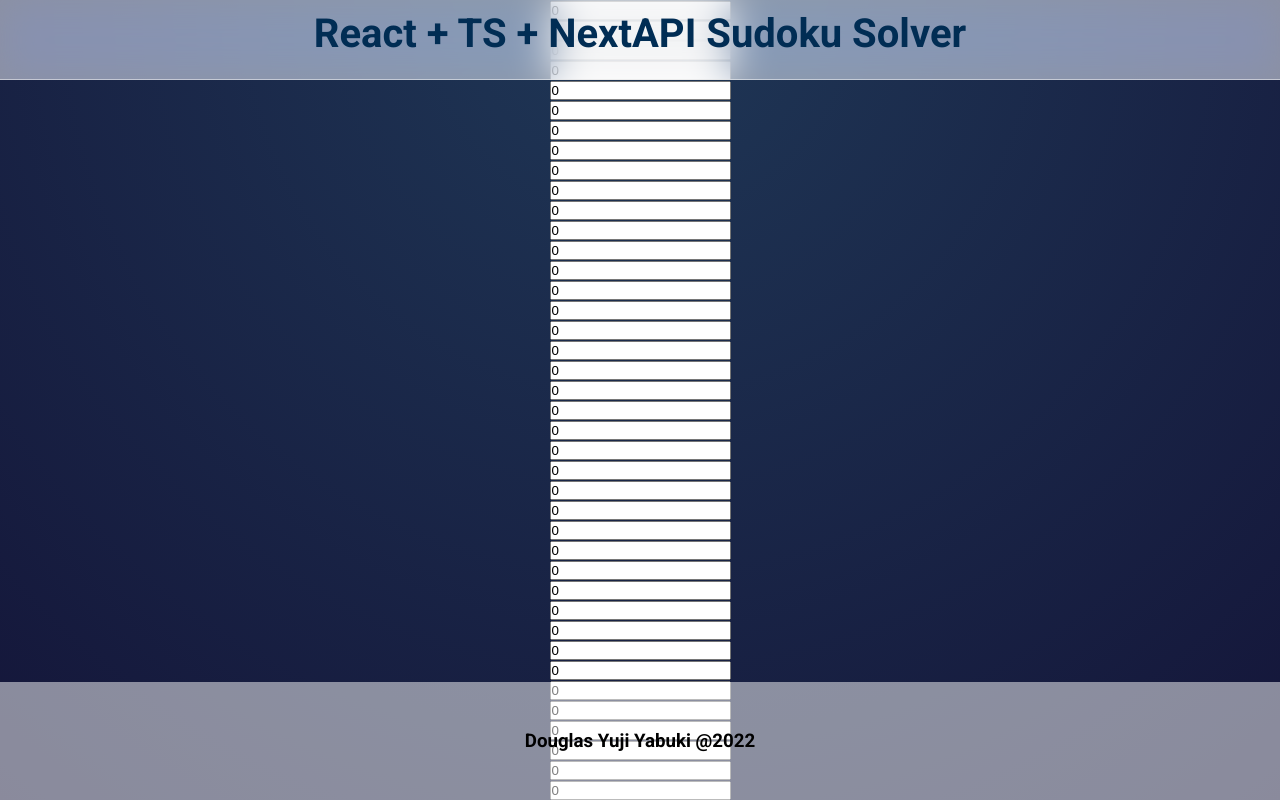
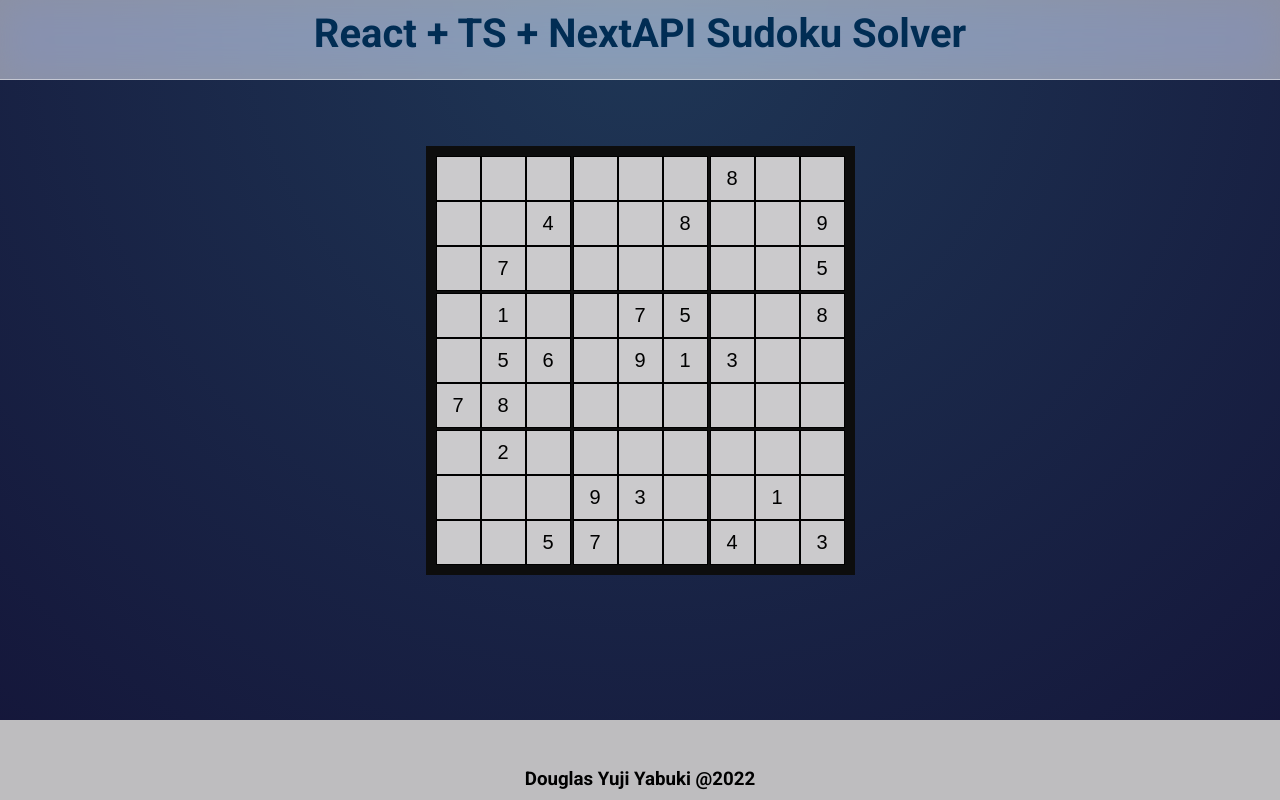
Before and after one commit to douglasyabuki/my-sudoku-solver, a Next.js app: page / in a window 1280 px wide. Shown: the top 800 px of the page. Built offline with nearby package versions, Linux system fonts and the light colour scheme.

Commit message:
Commit 3: updated cell props and board onChange

```diff
--- a/components/board/Board.module.css
+++ b/components/board/Board.module.css
@@ -1,3 +1,35 @@
 .game {
   margin: 0 auto;
 }
+
+.board {
+  border: 10px solid #0d0d0d;
+  background-color: #BEBDBF;
+  display: flex;
+  flex-direction: column;
+}
+
+.row {
+  display: flex;
+}
+
+.cell {
+  display: flex;
+}
+
+/* Line drawers */
+.board .row:nth-child(3) {
+  border-bottom: solid 2px #0d0d0d;
+}
+
+.board .row:nth-child(6) {
+  border-bottom: solid 2px #0d0d0d;
+}
+
+.row :nth-child(3) {
+  border-right: solid 2px #0d0d0d;
+}
+
+.row :nth-child(6) {
+  border-right: solid 2px #0d0d0d;
+}
--- a/components/board/Board.tsx
+++ b/components/board/Board.tsx
@@ -1,33 +1,34 @@
 // Hooks
-import { useState } from "react";
+import React, { useState } from "react";
 
 // Components
-import * as React from "react";
+import { ChangeEvent } from "react";
 import Cell from "../cell/Cell";
 
 // Constants
-import { initialState } from "./board-values/initial-state";
 import { boardExample } from "./board-values/board-example";
-
-// Types
-import { ValidInput } from "../cell/valid-input/valid-input";
 
 // CSS
 import styles from "./Board.module.css";
 
 export default function Board() {
-  const [board, setBoard] = useState<ValidInput[][]>(initialState);
+  const [currentBoard, setCurrentBoard] = useState<number[][]>(boardExample);
 
-  const onValueChange = () => {};
+  const onInputChange = (e: React.ChangeEvent<HTMLInputElement>, rowId:number, colId:number):void => {
+    let copyBoard = [...currentBoard];
+    copyBoard[rowId][colId] = +e.target.value;
+    setCurrentBoard(copyBoard);
+    console.log(currentBoard)
+  };
 
   return (
     <div className={styles.game}>
-      <div className={styles.boardContainer}>
-        {board.map((row, rowId) => (
+      <div className={styles.board}>
+        {currentBoard.map((row, rowId) => (
           <div className={styles.row} key={rowId}>
             {row.map((number, colId) => (
-              <div key={colId}>
-                <Cell onChange={onValueChange} value={number}></Cell>
+              <div className={styles.cell} key={colId}>
+                <Cell onChange={(e) => onInputChange(e, rowId, colId)} value={number}></Cell>
               </div>
             ))}
           </div>
--- a/components/board/board-values/board-example.ts
+++ b/components/board/board-values/board-example.ts
@@ -1,4 +1,4 @@
-export const boardExample = [
+export const boardExample: number[][] = [
     [0, 0, 0, 0, 0, 0, 8, 0, 0],
     [0, 0, 4, 0, 0, 8, 0, 0, 9],
     [0, 7, 0, 0, 0, 0, 0, 0, 5],
--- a/components/board/board-values/initial-state.ts
+++ b/components/board/board-values/initial-state.ts
@@ -1,7 +1,4 @@
-// Types
-import { ValidInput } from "../../cell/valid-input/valid-input";
-
-export const initialState: ValidInput[][] = [
+export const initialState: number[][] = [
     [0, 0, 0, 0, 0, 0, 0, 0, 0],
     [0, 0, 0, 0, 0, 0, 0, 0, 0],
     [0, 0, 0, 0, 0, 0, 0, 0, 0],
--- a/components/cell/Cell.module.css
+++ b/components/cell/Cell.module.css
@@ -1,3 +1,29 @@
-.cell{
+.cell {
+  margin: 0 auto;
+  display: flex;
+}
 
+.cell input {
+  background: rgba(255, 255, 255, 0.2);
+  border: 1px solid black;
+  font-size: 20px;
+  width: 45px;
+  height: 45px;
+  text-align: center;
+  justify-content: center;
 }
+
+/* Removing arrows from number input */
+.cell input::-webkit-outer-spin-button {
+  -webkit-appearance: none;
+  margin: 0;
+}
+
+.cell input::-webkit-inner-spin-button {
+  -webkit-appearance: none;
+  margin: 0;
+}
+
+.cell input[type="number"] {
+  -moz-appearance: textfield;
+}
--- a/components/cell/Cell.tsx
+++ b/components/cell/Cell.tsx
@@ -1,18 +1,15 @@
-// Types
-import { ValidInput } from "./valid-input/valid-input";
-
 // CSS
 import styles from "./Cell.module.css";
 
 interface Props {
-  value: ValidInput;
-  onChange: React.ChangeEventHandler;
+  value: number;
+  onChange?: React.ChangeEventHandler<HTMLInputElement>;
 }
 
 export default function Cell({ value, onChange }: Props) {
   return (
     <div className={styles.cell}>
-      <input value={value} onChange={onChange}></input>
+      <input value={value || ''} onChange={onChange} type="number"></input>
     </div>
   );
 }
--- a/components/cell/valid-input/valid-input.ts
+++ b/components/cell/valid-input/valid-input.ts
@@ -1 +1 @@
-export type ValidInput = 0|1|2|3|4|5|6|7|8|9|''
+export type ValidInput = 0|1|2|3|4|5|6|7|8|9
--- a/components/footer/Footer.module.css
+++ b/components/footer/Footer.module.css
@@ -1,10 +1,8 @@
 .footer {
-  position: fixed;
-  bottom: 0;
   text-align: center;
   justify-content: center;
   width: 100%;
   min-height: 10vh;
-  background: rgba(255, 255, 255, 0.5);
+  background-color: #bebdbf;
   padding: 3rem 0;
 }
--- a/styles/Home.module.css
+++ b/styles/Home.module.css
@@ -1,5 +1,7 @@
 .main{
+    display: flex;
+    margin: 0 auto;
     text-align: center;
     align-items: center;
-    min-height: 80vh;
+    min-height: 90vh;
   }
--- a/styles/globals.css
+++ b/styles/globals.css
@@ -5,8 +5,10 @@
 }
 
 html, body {
+  z-index: 0;
   background-image: radial-gradient(circle at top,rgb(31, 55, 86), rgb(20, 21, 57));
-  background-repeat: no-repeat center center fixed;
+  background-repeat: no-repeat fixed;
+  background-position: center;
   height: 100%;
   padding: 0;
   margin: 0;
```
